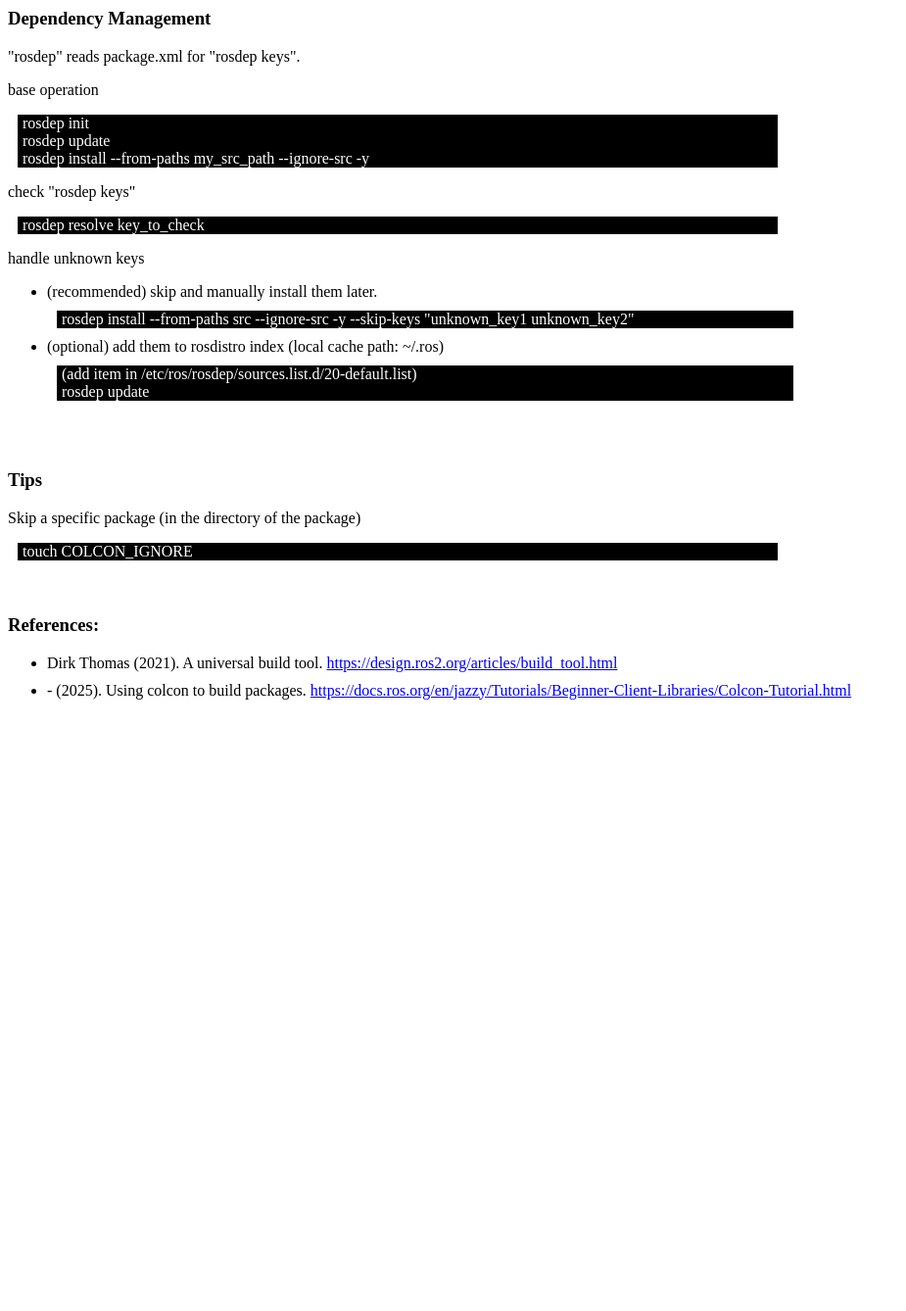
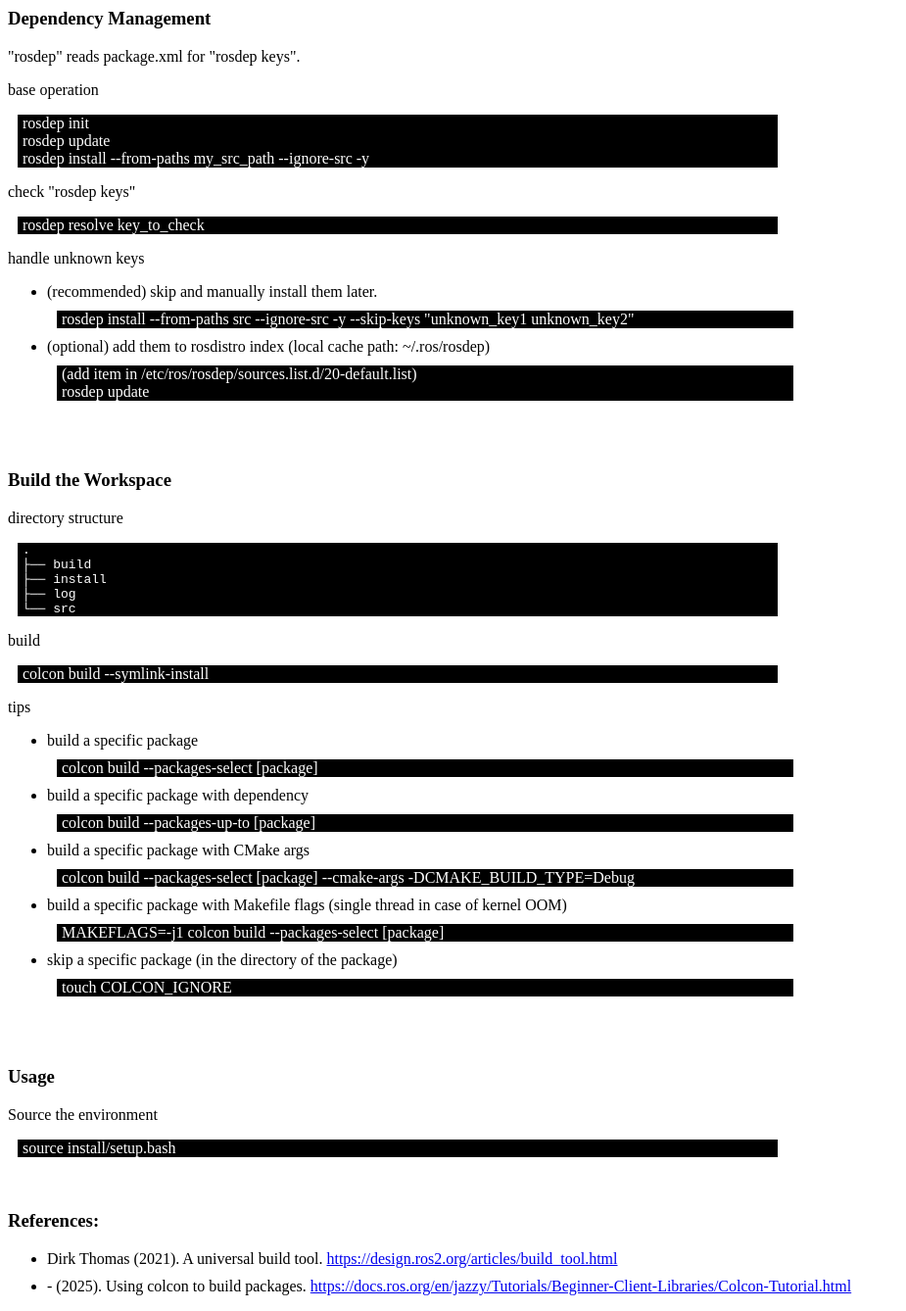
Before and after one commit to czarsir/sir, a Jekyll site: the page built from _posts/tool/2025-12-17-colcon.html, in a window 1280 px wide. Shown: the whole page at 98% size, without its empty margins (0-925 px from the left). Built offline with Jekyll 4.4.1, drawn with Linux system fonts in a browser that asks for light colours; before the commit the page ends 900 px from its top, so only the background shows below that.

Commit message:
[colcon] update

```diff
--- a/_posts/tool/2025-12-17-colcon.html
+++ b/_posts/tool/2025-12-17-colcon.html
@@ -24,16 +24,43 @@ li {
 <ul>
 <li>(recommended) skip and manually install them later.</li>
 <div class="cmd">rosdep install --from-paths src --ignore-src -y --skip-keys "unknown_key1 unknown_key2"</div>
-<li>(optional) add them to rosdistro index (local cache path: ~/.ros)</li>
+<li>(optional) add them to rosdistro index (local cache path: ~/.ros/rosdep)</li>
 <div class="cmd">(add item in /etc/ros/rosdep/sources.list.d/20-default.list)</div>
 <div class="cmd">rosdep update</div>
 </ul>
 
 
 <br><br>
-<h3>Tips</h3>
-<p>Skip a specific package (in the directory of the package)</p>
-<div class="cmd">touch COLCON_IGNORE</div>
+<h3>Build the Workspace</h3>
+<p>directory structure</p>
+<pre class="cmd">
+.
+├── build
+├── install
+├── log
+└── src
+</pre>
+<p>build</p>
+<div class="cmd">colcon build --symlink-install</div>
+<p>tips</p>
+<ul>
+	<li>build a specific package</li>
+	<div class="cmd">colcon build --packages-select [package]</div>
+	<li>build a specific package with dependency</li>
+	<div class="cmd">colcon build --packages-up-to [package]</div>
+	<li>build a specific package with CMake args</li>
+	<div class="cmd">colcon build --packages-select [package] --cmake-args -DCMAKE_BUILD_TYPE=Debug</div>
+	<li>build a specific package with Makefile flags (single thread in case of kernel OOM)</li>
+	<div class="cmd">MAKEFLAGS=-j1 colcon build --packages-select [package]</div>
+	<li>skip a specific package (in the directory of the package)</li>
+	<div class="cmd">touch COLCON_IGNORE</div>
+</ul>
+
+
+<br><br>
+<h3>Usage</h3>
+<p>Source the environment</p>
+<div class="cmd">source install/setup.bash</div>
 
 
 
```
